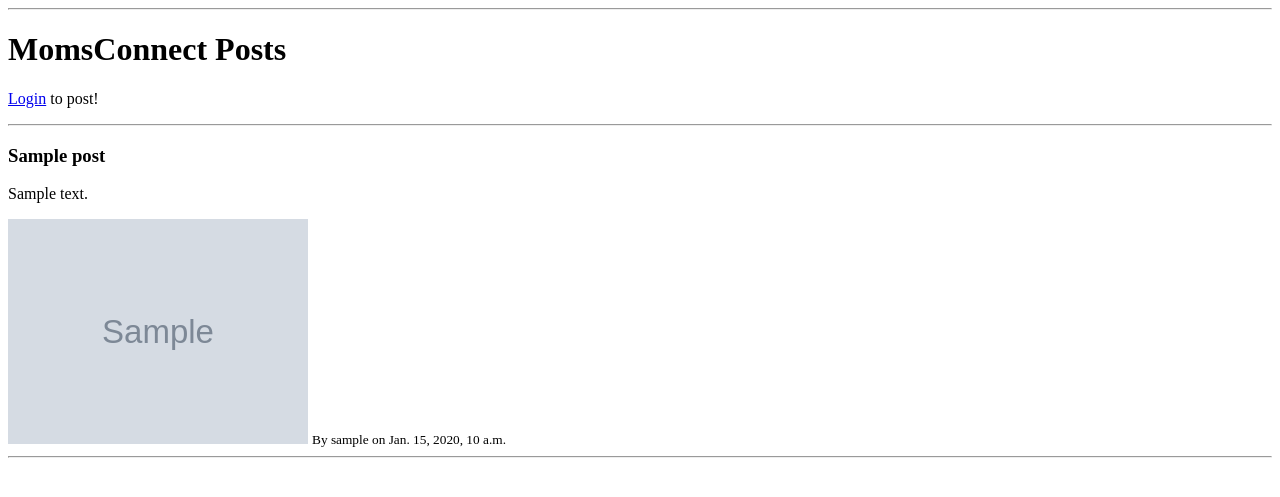
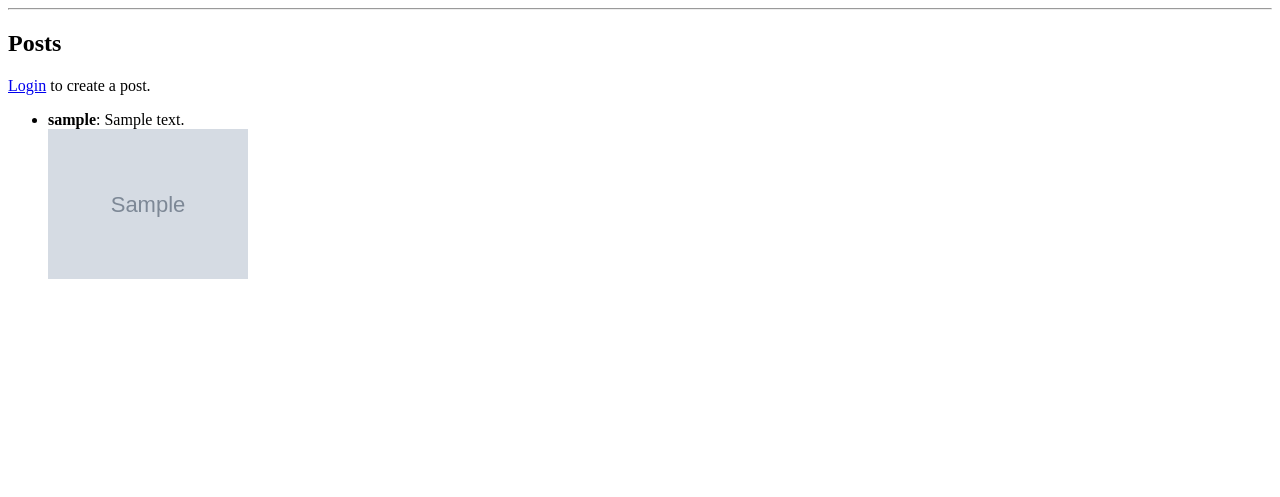
Before and after one commit to hermi1621/MomsConnectAPI, a Django app: template blog/templates/blog/home.html in a window 1280 px wide. Shown: the part 26-523 px from the top of the page. Run offline with Django 3.2, Linux system fonts and the light colour scheme; the template is opened without the code that fills it: most values are stand-ins (such as "Sample title", 1, 10 or a date in 2020); grey boxes marked "Sample" are stand-in pictures.

Commit message:
Update home.html

```diff
--- a/blog/templates/blog/home.html
+++ b/blog/templates/blog/home.html
@@ -1,34 +1,26 @@
 {% extends 'blog/base.html' %}
-
 {% block content %}
-<h1>MomsConnect Posts</h1>
+<h2>Posts</h2>
 
 {% if user.is_authenticated %}
-<!-- Post Form -->
 <form method="POST" enctype="multipart/form-data">
     {% csrf_token %}
     {{ form.as_p }}
     <button type="submit">Post</button>
 </form>
 {% else %}
-<p><a href="{% url 'login' %}">Login</a> to post!</p>
+<p><a href="{% url 'login' %}">Login</a> to create a post.</p>
 {% endif %}
 
-<hr>
-
-<!-- Display posts -->
+<ul>
 {% for post in posts %}
-<div class="post">
-    <h3>{{ post.title }}</h3>
-    <p>{{ post.content }}</p>
-    {% if post.image %}
-    <img src="{{ post.image.url }}" alt="Post image" width="300">
-    {% endif %}
-    <small>By {{ post.author.username }} on {{ post.created_at }}</small>
-</div>
-<hr>
+    <li><strong>{{ post.user.username }}</strong>: {{ post.content }}
+        {% if post.image %}
+            <br><img src="{{ post.image.url }}" width="200">
+        {% endif %}
+    </li>
 {% empty %}
-<p>No posts yet!</p>
+    <li>No posts yet.</li>
 {% endfor %}
-
+</ul>
 {% endblock %}
```
